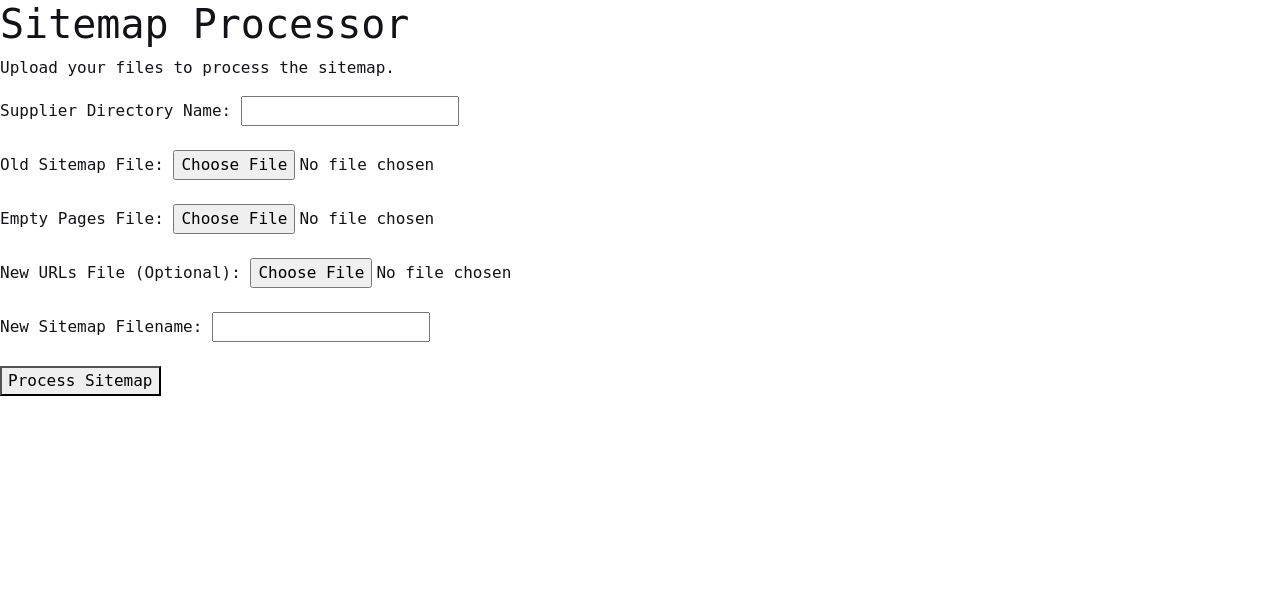
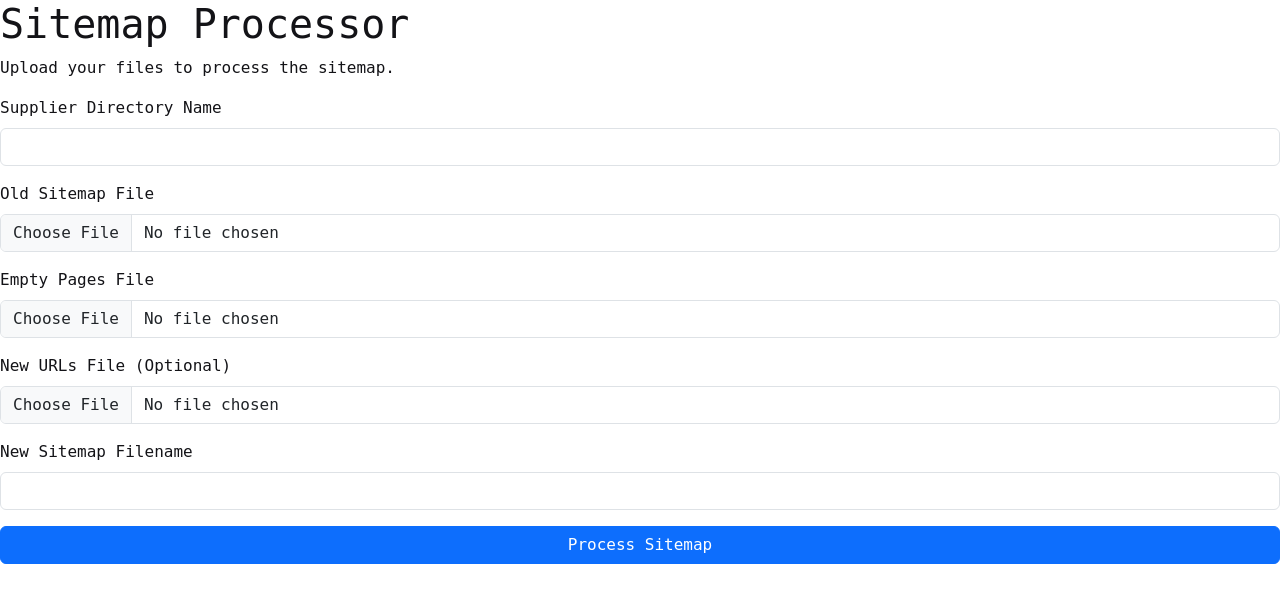
Before and after one commit to Jubarte-Labs/jubarte-labs-site, a Flask app: page /tools/sitemap-processor in a window 1280 px wide. Shown: the part 74-677 px from the top of the page. Run offline with Flask 3, Linux system fonts and the light colour scheme; the visitor is signed in with stand-in values (Sample User, id 1); parts of the project's set-up code (start-up, migrations or seed data) failed here and were passed over; some libraries are stand-ins or nearby versions.

Commit message:
feat: Integrate Sitemap Cleaner with Security Fixes
This commit integrates the `sitemap_cleaner` package into the client labs area and addresses all feedback from the code reviews.

Key changes:
- Updates `requirements.txt` to use the SSH protocol for the private dependency to improve security and align with CI/CD best practices.
- Implements a `SitemapToolForm` with proper CSRF protection to handle the tool's inputs securely.
- Refactors the `sitemap_tool.html` template to use the WTForms object, ensuring correct form rendering and CSRF validation.
- Fixes a path traversal vulnerability by using a UUID for the upload directory name.
- Enhances logging to include a unique job ID and other details for better traceability.
- Creates a comprehensive `.gitignore` file.
- Reverts `database.py` to its original state as requested.

Note: The private `sitemap-tool` dependency could not be installed in the development environment due to a persistent authentication/network issue, even with the corrected SSH format. As a result, the tests and frontend verification for this feature could not be completed. The full functionality of the sitemap cleaner tool depends on the successful installation of this package in the deployment environment.

```diff
--- a/client_labs/blueprints/sitemap_tool/routes.py
+++ b/client_labs/blueprints/sitemap_tool/routes.py
@@ -3,10 +3,22 @@ import uuid
 from flask import Blueprint, render_template, request, redirect, url_for, session, current_app
 from functools import wraps
 from werkzeug.utils import secure_filename
+from flask_wtf import FlaskForm
+from flask_wtf.file import FileField, FileRequired, FileAllowed
+from wtforms import StringField, SubmitField
+from wtforms.validators import DataRequired
 from ... import database
 from sitemap_tool.main import run_tool_full_process
 
 sitemap_tool_bp = Blueprint('sitemap_tool', __name__, template_folder='templates')
+
+class SitemapToolForm(FlaskForm):
+    supplier_dir = StringField('Supplier Directory Name', validators=[DataRequired()])
+    old_sitemap_file = FileField('Old Sitemap File', validators=[FileRequired(), FileAllowed(['xml'], 'XML files only!')])
+    empty_pages_file = FileField('Empty Pages File', validators=[FileRequired(), FileAllowed(['txt'], 'Text files only!')])
+    new_urls_file = FileField('New URLs File (Optional)', validators=[FileAllowed(['txt'], 'Text files only!')])
+    new_sitemap_filename = StringField('New Sitemap Filename', validators=[DataRequired()])
+    submit = SubmitField('Process Sitemap')
 
 def login_required(f):
     @wraps(f)
@@ -19,13 +31,14 @@ def login_required(f):
 @sitemap_tool_bp.route("/tools/sitemap-processor", methods=["GET", "POST"])
 @login_required
 def sitemap_processor():
-    if request.method == "POST":
+    form = SitemapToolForm()
+    if form.validate_on_submit():
         # 1. Get form data and files
-        supplier_dir = request.form.get('supplier_dir')
-        old_sitemap_file = request.files['old_sitemap_file']
-        empty_pages_file = request.files['empty_pages_file']
-        new_urls_file = request.files.get('new_urls_file') # Optional
-        new_sitemap_filename = request.form.get('new_sitemap_filename')
+        supplier_dir = form.supplier_dir.data
+        old_sitemap_file = form.old_sitemap_file.data
+        empty_pages_file = form.empty_pages_file.data
+        new_urls_file = form.new_urls_file.data
+        new_sitemap_filename = form.new_sitemap_filename.data
 
         # 2. Create a unique, secure directory for this job
         job_id = str(uuid.uuid4())
@@ -53,11 +66,18 @@ def sitemap_processor():
         )
 
         # 5. Log and render result
+        log_input_data = (
+            f"Job ID: {job_id}, "
+            f"Supplier Dir: {supplier_dir}, "
+            f"Old Sitemap: {old_sitemap_filename_s}, "
+            f"Empty Pages: {empty_pages_filename_s}, "
+            f"New URLs: {new_urls_filename_s}"
+        )
         with database.get_db_connection() as client:
             client.execute(
                 "INSERT INTO logs (tool_name, input_data, output_data) VALUES (?, ?, ?)",
-                ("sitemap_processor", f"Directory: {supplier_dir}", result_string)
+                ("sitemap_processor", log_input_data, result_string)
             )
-        return render_template("sitemap_tool.html", result=result_string)
+        return render_template("sitemap_tool.html", form=form, result=result_string)
 
-    return render_template("sitemap_tool.html", result=None)
+    return render_template("sitemap_tool.html", form=form, result=None)
--- a/client_labs/templates/sitemap_tool.html
+++ b/client_labs/templates/sitemap_tool.html
@@ -4,32 +4,30 @@
 <p>Upload your files to process the sitemap.</p>
 
 <form method="post" enctype="multipart/form-data">
-    <div>
-        <label for="supplier_dir">Supplier Directory Name:</label>
-        <input type="text" id="supplier_dir" name="supplier_dir" required>
+    {{ form.hidden_tag() }}
+    <div class="mb-3">
+        {{ form.supplier_dir.label(class="form-label") }}
+        {{ form.supplier_dir(class="form-control") }}
     </div>
-    <br>
-    <div>
-        <label for="old_sitemap_file">Old Sitemap File:</label>
-        <input type="file" id="old_sitemap_file" name="old_sitemap_file" required>
+    <div class="mb-3">
+        {{ form.old_sitemap_file.label(class="form-label") }}
+        {{ form.old_sitemap_file(class="form-control") }}
     </div>
-    <br>
-    <div>
-        <label for="empty_pages_file">Empty Pages File:</label>
-        <input type="file" id="empty_pages_file" name="empty_pages_file" required>
+    <div class="mb-3">
+        {{ form.empty_pages_file.label(class="form-label") }}
+        {{ form.empty_pages_file(class="form-control") }}
     </div>
-    <br>
-    <div>
-        <label for="new_urls_file">New URLs File (Optional):</label>
-        <input type="file" id="new_urls_file" name="new_urls_file">
+    <div class="mb-3">
+        {{ form.new_urls_file.label(class="form-label") }}
+        {{ form.new_urls_file(class="form-control") }}
     </div>
-    <br>
-    <div>
-        <label for="new_sitemap_filename">New Sitemap Filename:</label>
-        <input type="text" id="new_sitemap_filename" name="new_sitemap_filename" required>
+    <div class="mb-3">
+        {{ form.new_sitemap_filename.label(class="form-label") }}
+        {{ form.new_sitemap_filename(class="form-control") }}
     </div>
-    <br>
-    <button type="submit">Process Sitemap</button>
+    <div class="d-grid">
+        {{ form.submit(class="btn btn-primary") }}
+    </div>
 </form>
 
 {% if result %}
--- a/requirements.txt
+++ b/requirements.txt
@@ -3,4 +3,4 @@ python-dotenv==1.1.1
 libsql-client==0.3.1
 gunicorn==23.0.0
 Flask-WTF==1.2.1
-sitemap-tool @ git+https://oauth2:${GITHUB_PAT}@github.com/Jubarte-Labs/prj-carpets-sitemap-cleaning.git
+sitemap-tool @ git+ssh://git@github.com/Jubarte-Labs/prj-carpets-sitemap-cleaning.git
```
